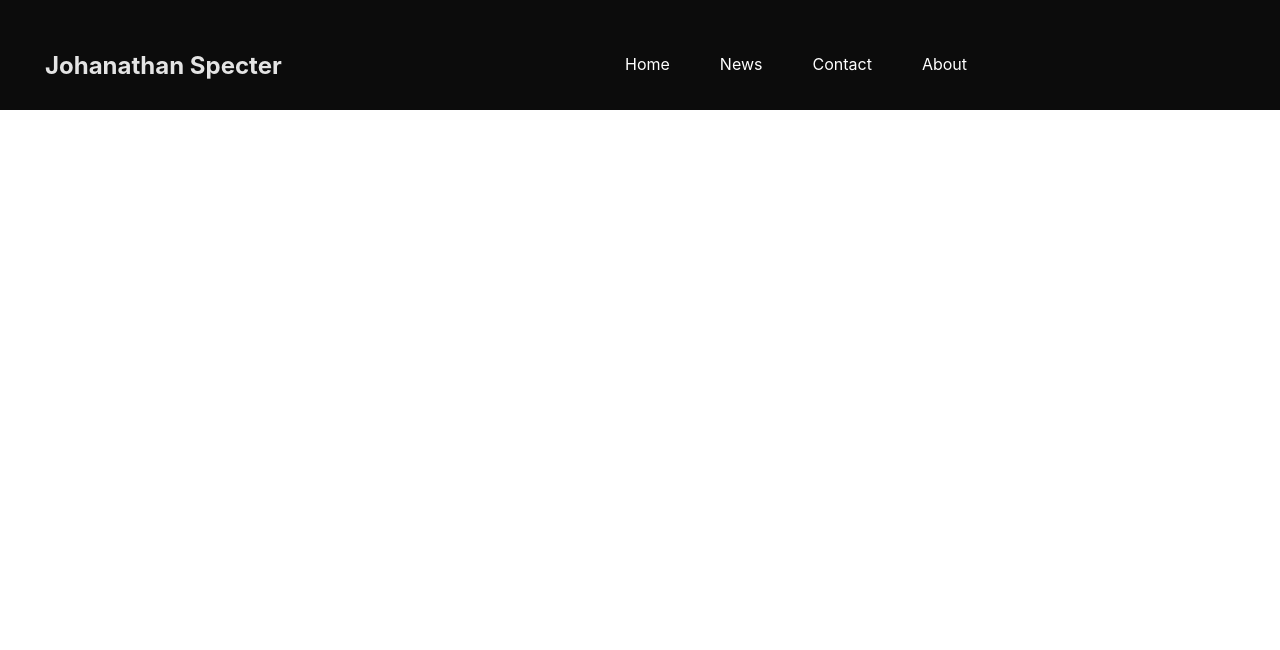
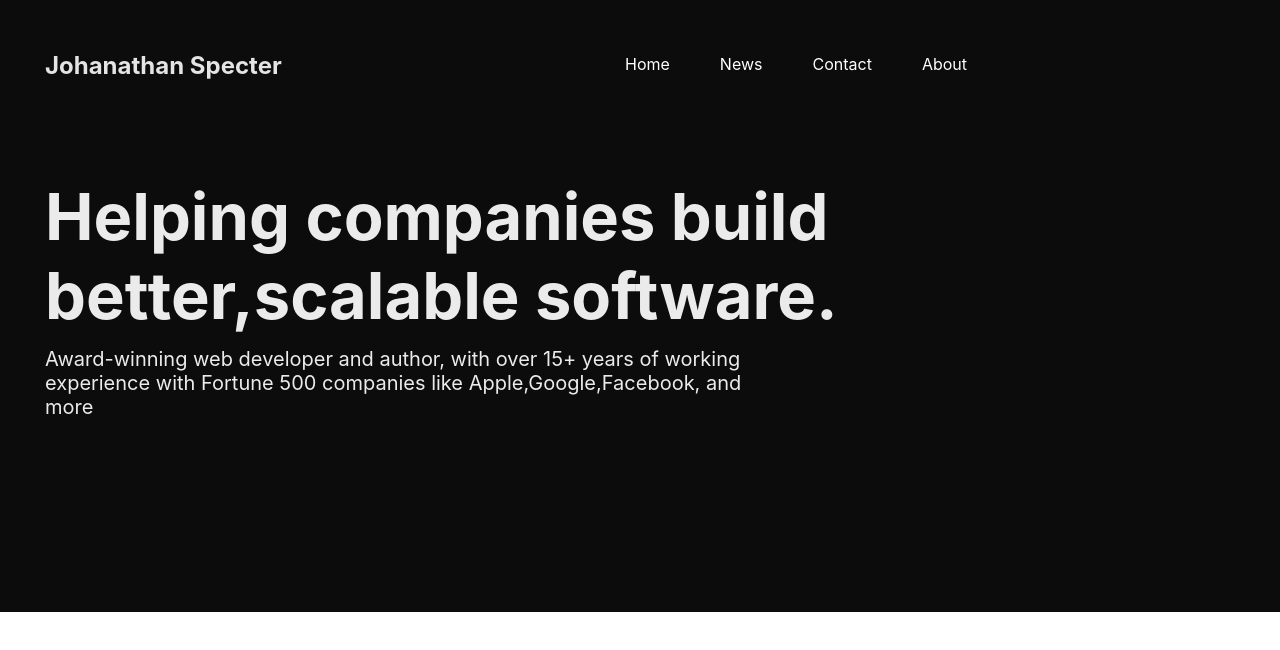
Before and after one commit to aaronvmeprathu/codewell-challenge-Web-Developer-Portfolio, a plain HTML site: page index.html in a window 1280 px wide. Drawn offline with Linux system fonts and the light colour scheme.

Commit message:
content heading and description completed

```diff
--- a/index.css
+++ b/index.css
@@ -53,3 +53,20 @@
     margin-left: 1346px;
     margin-bottom: 200px;
   }
+ .body{
+
+     padding-top: 133px;
+     width: 100%;
+     color: rgb(235, 235, 235);
+     height: 479px;
+     background-color:rgb(12, 12, 12) ;
+ }
+ .heading1{
+     padding-left: 45px;
+     font-size: 65px;
+ }
+ .description1{
+     margin-top: -31px;
+     padding-left: 45px;
+     font-size: 20px ;
+ }
--- a/index.html
+++ b/index.html
@@ -18,7 +18,7 @@
     <link rel="stylesheet" href="https://cdnjs.cloudflare.com/ajax/libs/font-awesome/4.7.0/css/font-awesome.min.css">
 
 </head>
-<body  class="body">
+<body>
     <div class="navbar">
 
         <div class="topnav">
@@ -32,7 +32,11 @@
                      <button class="button">Get it touch</button>
           </div>
     </div>
-    <div>
+    <div class="body">
+        <h1 class="heading1">
+            Helping companies build<br> better,scalable software.
+        </h1>
+        <p class="description1">Award-winning web developer and author, with over 15+ years of working<br> experience with Fortune 500 companies like Apple,Google,Facebook, and<br> more</p>
 
 
     </div>
```
